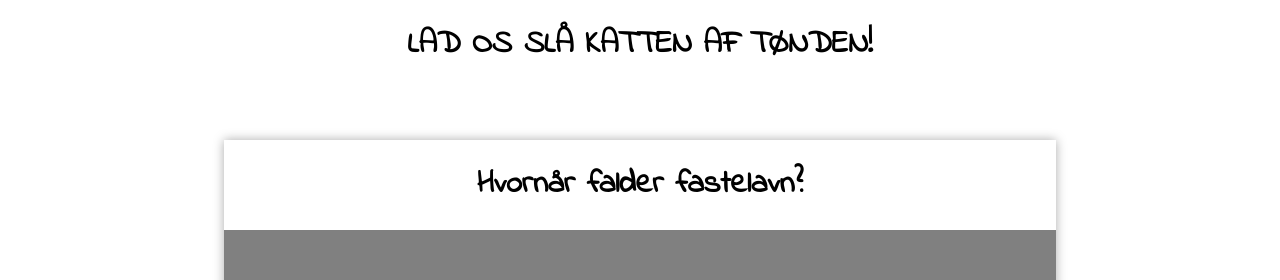
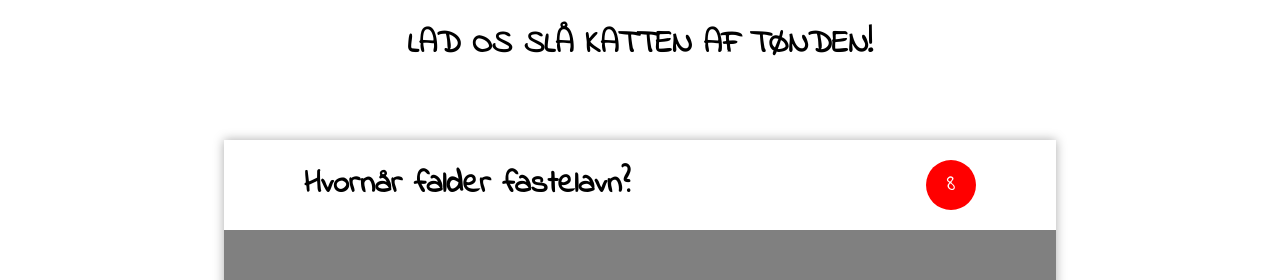
Before and after one commit to SigurdVilstrup/Slaa-katten-af-toenden, an Angular app: page / in a window 1280 px wide. Both pictures are taken after a click on the button "SLÅ!". Shown: the top 280 px of the page. Built offline with nearby package versions, Linux system fonts and the light colour scheme.

Commit message:
adds timer to question popup

```diff
--- a/src/app/question-popup/question-popup.component.html
+++ b/src/app/question-popup/question-popup.component.html
@@ -1,4 +1,7 @@
-<h1>{{ question?.question }}</h1>
+<div class="header">
+  <h1>{{ question?.question }}</h1>
+  <div #counter class="counter">10</div>
+</div>
 <div class="ans-container" *ngIf="question">
   <button class="ans1" (click)="emitReponse(question.answer)">
     {{ question.answer }}
--- a/src/app/question-popup/question-popup.component.scss
+++ b/src/app/question-popup/question-popup.component.scss
@@ -21,3 +21,24 @@
     }
   }
 }
+
+.header {
+  display: flex;
+  flex-direction: row;
+  justify-content: space-between;
+  align-items: center;
+    padding: 0 5rem;
+
+  .counter {
+    height: 50px;
+    width: 50px;
+    background-color: red;
+    color: white;
+    vertical-align: middle;
+    display: flex;
+    justify-content: center;
+    align-items: center;
+    font-size: x-large;
+    border-radius: 50px;
+  }
+}
--- a/src/app/question-popup/question-popup.component.ts
+++ b/src/app/question-popup/question-popup.component.ts
@@ -1,17 +1,35 @@
 import { Question } from './../../assets/questions';
-import { Component, EventEmitter, Input, OnInit, Output } from '@angular/core';
+import {
+  AfterViewInit,
+  Component,
+  ElementRef,
+  EventEmitter,
+  Input,
+  OnInit,
+  Output,
+  ViewChild,
+} from '@angular/core';
 
 @Component({
   selector: 'app-question-popup',
   templateUrl: './question-popup.component.html',
   styleUrls: ['./question-popup.component.scss'],
 })
-export class QuestionPopupComponent {
+export class QuestionPopupComponent implements AfterViewInit {
   @Input() question?: Question;
 
   @Output() response = new EventEmitter<String>();
 
-  constructor() {}
+  countdownTimer = 10;
+  @ViewChild('counter', { static: true }) counter: ElementRef;
+
+  ngAfterViewInit() {
+    setInterval(() => {
+      this.countdownTimer--;
+      if (this.countdownTimer === 0) this.emitReponse('nope');
+      this.counter.nativeElement.innerText = this.countdownTimer;
+    }, 1000);
+  }
 
   emitReponse(response: string) {
     this.response.emit(response);
--- a/src/assets/questions.ts
+++ b/src/assets/questions.ts
@@ -49,4 +49,18 @@ export const defaultQuestionList: Question[] = [
     option2: 'Altid 6 uger efter nytår',
     option3: 'Altid tredje søndag i februar',
   },
+  {
+    question: 'Hvornår falder fastelavn?',
+    answer: 'Altid 7 uger før påskedag',
+    option1: 'Der er ikke en fast regel pga. skudår',
+    option2: 'Altid 6 uger efter nytår',
+    option3: 'Altid tredje søndag i februar',
+  },
+  {
+    question: 'Hvornår falder fastelavn?',
+    answer: 'Altid 7 uger før påskedag',
+    option1: 'Der er ikke en fast regel pga. skudår',
+    option2: 'Altid 6 uger efter nytår',
+    option3: 'Altid tredje søndag i februar',
+  },
 ];
--- a/tsconfig.json
+++ b/tsconfig.json
@@ -3,6 +3,7 @@
   "compileOnSave": false,
   "compilerOptions": {
     "baseUrl": "./",
+    "strictPropertyInitialization": false,
     "outDir": "./dist/out-tsc",
     "forceConsistentCasingInFileNames": true,
     "strict": true,
@@ -18,10 +19,7 @@
     "importHelpers": true,
     "target": "es2020",
     "module": "es2020",
-    "lib": [
-      "es2020",
-      "dom"
-    ]
+    "lib": ["es2020", "dom"]
   },
   "angularCompilerOptions": {
     "enableI18nLegacyMessageIdFormat": false,
```
